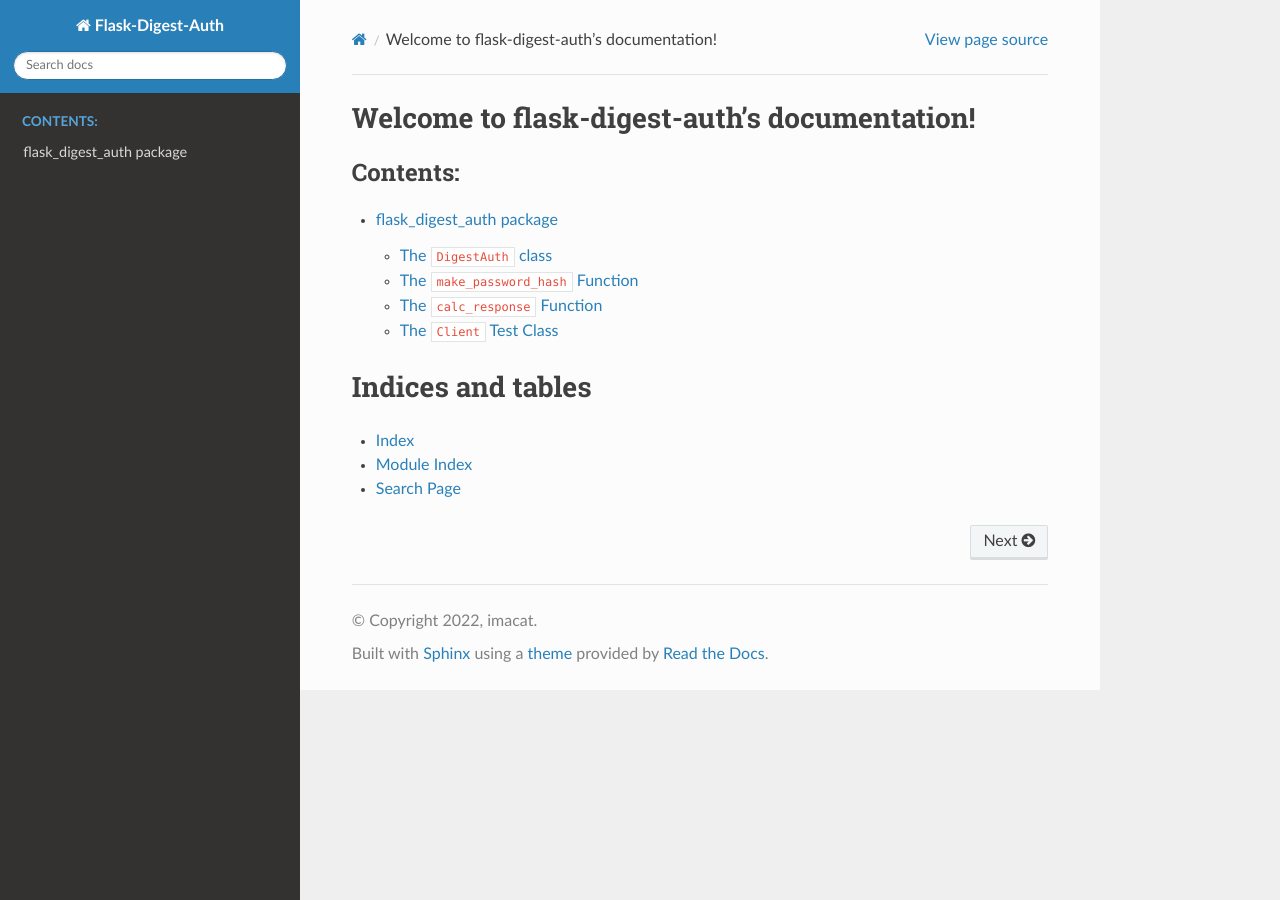
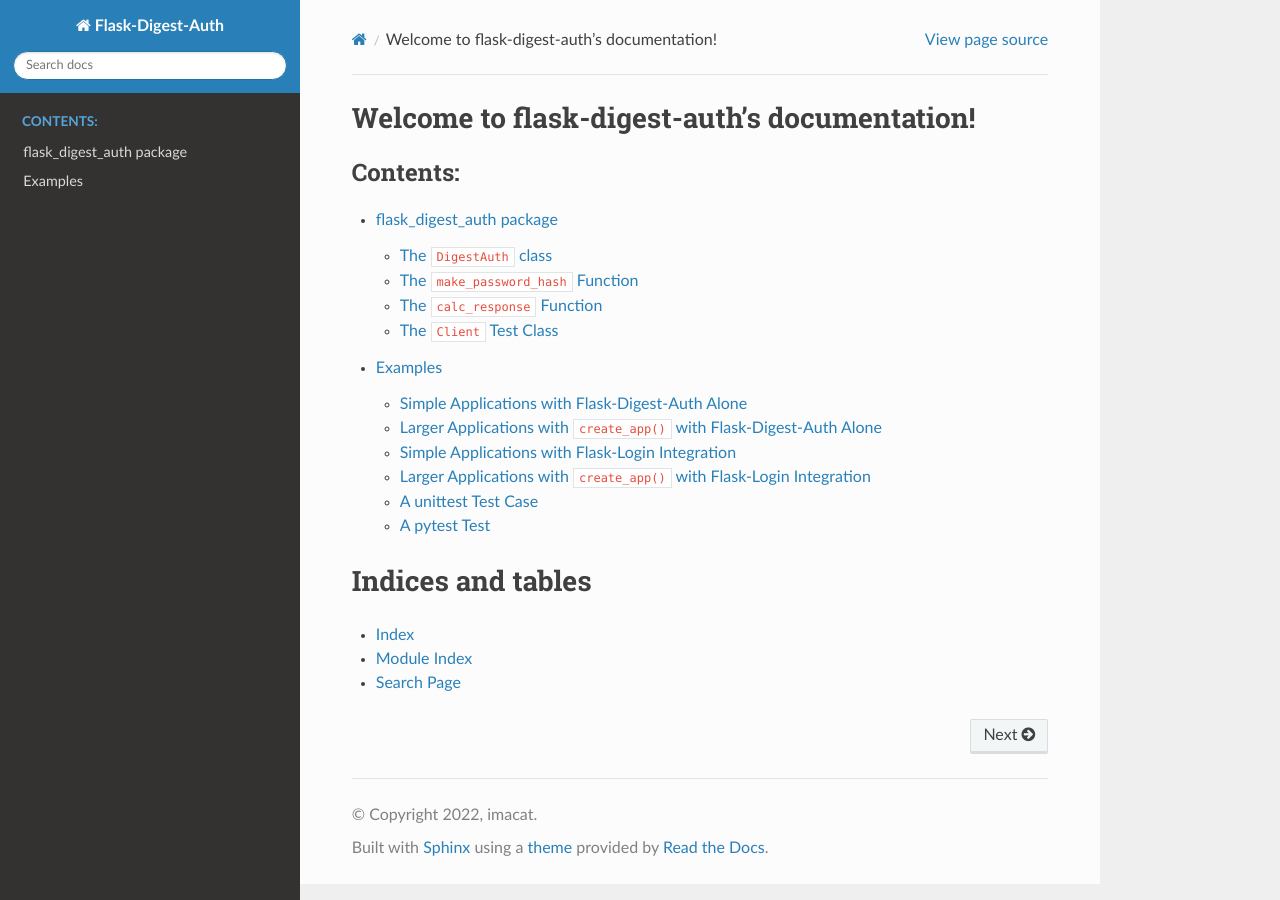
Before and after one commit to imacat/flask-digestauth, a Sphinx documentation site: the page built from docs/source/index.rst, in a window 1280 px wide. Built offline with Sphinx 7.4.7 and the Read the Docs theme 2.0.0, drawn with Linux system fonts in a browser that asks for light colours; some of the changed lines change nothing that is shown.

Commit message:
Added the examples to the documentation.

```diff
--- /dev/null
+++ b/docs/source/examples.rst
@@ -0,0 +1,256 @@
+Examples
+========
+
+
+Simple Applications with Flask-Digest-Auth Alone
+------------------------------------------------
+
+In your ``my_app.py``:
+
+::
+
+    from flask import Flask, request, redirect
+    from flask_digest_auth import DigestAuth
+
+    app: flask = Flask(__name__)
+    ... (Configure the Flask application) ...
+
+    auth: DigestAuth = DigestAuth(realm="Admin")
+    auth.init_app(app)
+
+    @auth.register_get_password
+    def get_password_hash(username: str) -> t.Optional[str]:
+        ... (Load the password hash) ...
+
+    @auth.register_get_user
+    def get_user(username: str) -> t.Optional[t.Any]:
+        ... (Load the user) ...
+
+    @app.get("/admin")
+    @auth.login_required
+    def admin():
+        return f"Hello, {g.user.username}!"
+
+    @app.post("/logout")
+    @auth.login_required
+    def logout():
+        auth.logout()
+        return redirect(request.form.get("next"))
+
+
+Larger Applications with ``create_app()`` with Flask-Digest-Auth Alone
+----------------------------------------------------------------------
+
+In your ``my_app/__init__.py``:
+
+::
+
+    from flask import Flask
+    from flask_digest_auth import DigestAuth
+
+    auth: DigestAuth = DigestAuth()
+
+    def create_app(test_config = None) -> Flask:
+        app: flask = Flask(__name__)
+        ... (Configure the Flask application) ...
+
+        auth.realm = app.config["REALM"]
+        auth.init_app(app)
+
+        @auth.register_get_password
+        def get_password_hash(username: str) -> t.Optional[str]:
+            ... (Load the password hash) ...
+
+        @auth.register_get_user
+        def get_user(username: str) -> t.Optional[t.Any]:
+            ... (Load the user) ...
+
+        return app
+
+In your ``my_app/views.py``:
+
+::
+
+    from my_app import auth
+    from flask import Flask, Blueprint, request, redirect
+
+    bp = Blueprint("admin", __name__, url_prefix="/admin")
+
+    @bp.get("/admin")
+    @auth.login_required
+    def admin():
+        return f"Hello, {g.user.username}!"
+
+    @app.post("/logout")
+    @auth.login_required
+    def logout():
+        auth.logout()
+        return redirect(request.form.get("next"))
+
+    def init_app(app: Flask) -> None:
+        app.register_blueprint(bp)
+
+
+Simple Applications with Flask-Login Integration
+------------------------------------------------
+
+In your ``my_app.py``:
+
+::
+
+    import flask_login
+    from flask import Flask, request, redirect
+    from flask_digest_auth import DigestAuth
+
+    app: flask = Flask(__name__)
+    ... (Configure the Flask application) ...
+
+    login_manager: flask_login.LoginManager = flask_login.LoginManager()
+    login_manager.init_app(app)
+
+    @login_manager.user_loader
+    def load_user(user_id: str) -> t.Optional[User]:
+        ... (Load the user with the username) ...
+
+    auth: DigestAuth = DigestAuth(realm="Admin")
+    auth.init_app(app)
+
+    @auth.register_get_password
+    def get_password_hash(username: str) -> t.Optional[str]:
+        ... (Load the password hash) ...
+
+    @app.get("/admin")
+    @flask_login.login_required
+    def admin():
+        return f"Hello, {flask_login.current_user.get_id()}!"
+
+    @app.post("/logout")
+    @flask_login.login_required
+    def logout():
+        auth.logout()
+        # Do not call flask_login.logout_user()
+        return redirect(request.form.get("next"))
+
+
+Larger Applications with ``create_app()`` with Flask-Login Integration
+----------------------------------------------------------------------
+
+In your ``my_app/__init__.py``:
+
+::
+
+    from flask import Flask
+    from flask_digest_auth import DigestAuth
+    from flask_login import LoginManager
+
+    auth: DigestAuth = DigestAuth()
+
+    def create_app(test_config = None) -> Flask:
+        app: flask = Flask(__name__)
+        ... (Configure the Flask application) ...
+
+        login_manager: LoginManager = LoginManager()
+        login_manager.init_app(app)
+
+        @login_manager.user_loader
+        def load_user(user_id: str) -> t.Optional[User]:
+            ... (Load the user with the username) ...
+
+        auth.realm = app.config["REALM"]
+        auth.init_app(app)
+
+        @auth.register_get_password
+        def get_password_hash(username: str) -> t.Optional[str]:
+            ... (Load the password hash) ...
+
+        return app
+
+In your ``my_app/views.py``:
+
+::
+
+    import flask_login
+    from flask import Flask, Blueprint, request, redirect
+    from my_app import auth
+
+    bp = Blueprint("admin", __name__, url_prefix="/admin")
+
+    @bp.get("/admin")
+    @flask_login.login_required
+    def admin():
+        return f"Hello, {flask_login.current_user.get_id()}!"
+
+    @app.post("/logout")
+    @flask_login.login_required
+    def logout():
+        auth.logout()
+        # Do not call flask_login.logout_user()
+        return redirect(request.form.get("next"))
+
+    def init_app(app: Flask) -> None:
+        app.register_blueprint(bp)
+
+The views only depend on Flask-Login, but not the actual
+authentication mechanism.  You can change the actual authentication
+mechanism without changing the views.
+
+
+A unittest Test Case
+--------------------
+
+::
+
+    from flask import Flask
+    from flask_digest_auth import Client
+    from flask_testing import TestCase
+    from my_app import create_app
+
+    class MyTestCase(TestCase):
+
+        def create_app(self):
+            app: Flask = create_app({
+                "SECRET_KEY": token_urlsafe(32),
+                "TESTING": True
+            })
+            app.test_client_class = Client
+            return app
+
+        def test_admin(self):
+            response = self.client.get("/admin")
+            self.assertEqual(response.status_code, 401)
+            response = self.client.get(
+                "/admin", digest_auth=("my_name", "my_pass"))
+            self.assertEqual(response.status_code, 200)
+
+
+
+A pytest Test
+-------------
+
+::
+
+    import pytest
+    from flask import Flask
+    from flask_digest_auth import Client
+    from my_app import create_app
+
+    @pytest.fixture()
+    def app():
+        app: Flask = create_app({
+            "SECRET_KEY": token_urlsafe(32),
+            "TESTING": True
+        })
+        app.test_client_class = Client
+        yield app
+
+    @pytest.fixture()
+    def client(app):
+        return app.test_client()
+
+    def test_admin(app: Flask, client: Client):
+        with app.app_context():
+            response = self.client.get("/admin")
+            assert response.status_code == 401
+            response = self.client.get(
+                "/admin", digest_auth=("my_name", "my_pass"))
+            assert response.status_code == 200
--- a/docs/source/index.rst
+++ b/docs/source/index.rst
@@ -11,6 +11,7 @@ Welcome to flask-digest-auth's documentation!
    :caption: Contents:
 
    flask_digest_auth
+   examples
 
 
 
```
